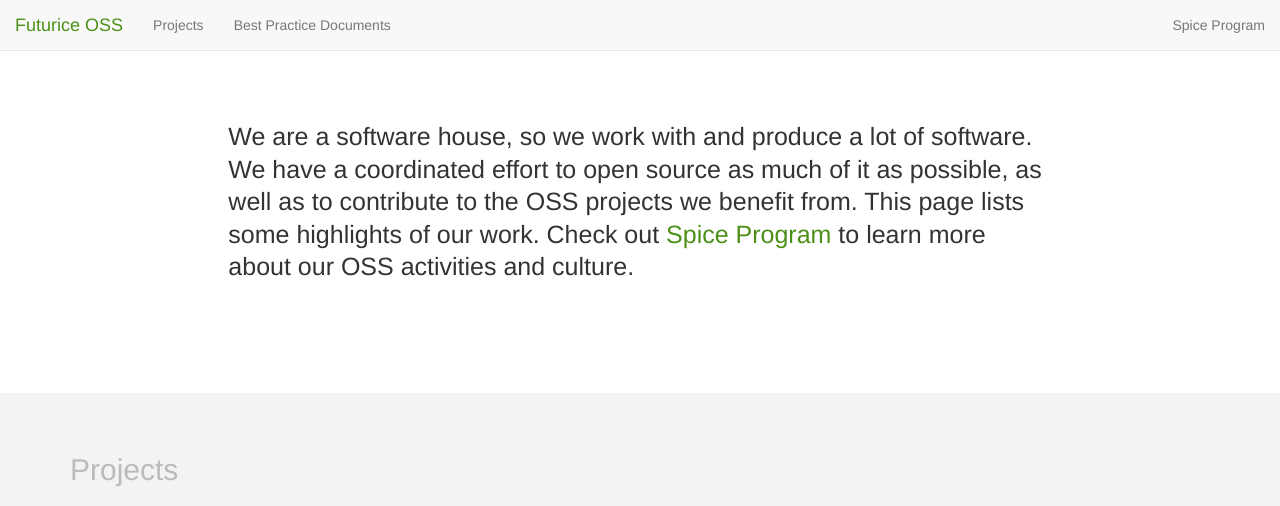
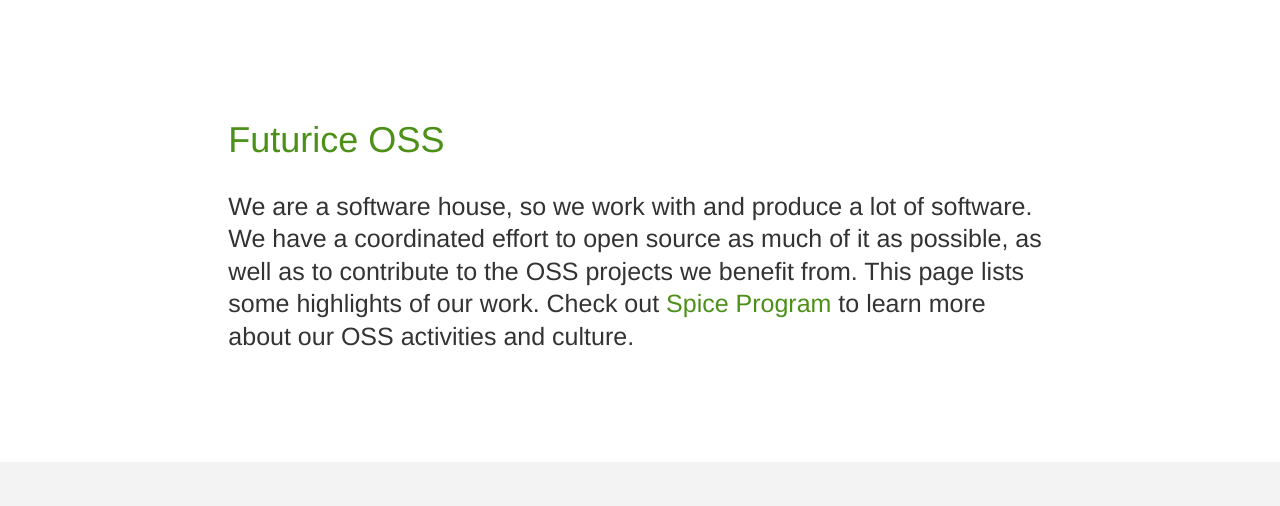
Before and after one commit to futurice/futurice.github.io, a Jekyll site: the page built from index.html, in a window 1280 px wide and 1400 px high, cut to the strip 0-506 px from the top of the window. Built offline with Jekyll 4.4.1, drawn with Linux system fonts in a browser that asks for light colours; nearby versions of some CDN libraries; comment, search, counter and statistics services are not loaded.

Commit message:
Removed navbar and updated style

```diff
--- a/_config.yml
+++ b/_config.yml
@@ -1,7 +1,5 @@
 # Site settings
 title: Futurice OSS
-twitter_username: Futurice
-description: Open source contributions by <a href="http://www.futurice.com">Futurice</a>
 
 # Build settings
 markdown: kramdown
--- a/_sass/_footer.scss
+++ b/_sass/_footer.scss
@@ -1,5 +1,5 @@
 #footer {
-	padding: 80px 0;
+	padding: 50px 0;
 	width: 100%;
 	background-color: #fff;
 	display: block;
--- a/css/main.scss
+++ b/css/main.scss
@@ -50,7 +50,7 @@
 
 
 @media (max-width: 768px) {
-    .col-xs-12 {
+    .col-md-8 {
         margin-top:20px;
     }
 }
@@ -62,25 +62,6 @@
 .category {
 	color: #BBBBBB;
 	margin-bottom: 40px;
-}
-
-.button {
-	width: 10em;
-	height: 4em;
-	border-radius: 4px;
-	background-color: #4c9018;
-	color: #fff;
-	border-color: #4c9018;
-
-	.buttontext {
-		vertical-align: middle;
-		position: relative;
-		font-size: 16px;
-	}
-
-	&:hover {
-		background-color: #3b8007;
-	}
 }
 
 .wordwrap {
@@ -147,10 +128,6 @@
 	}
 }
 
-.navbar-brand {
-	color: #4c9018 !important;
-}
-
 #github-logo {
 	padding-left: 10px;
 }
@@ -186,6 +163,12 @@
 	&:hover {
 		background-color: #3b8007 !important;
 	}
+
+	.btntext {
+		height: 32px;
+		line-height: 32px;
+		vertical-align: bottom;
+	}
 }
 
 .header {
@@ -210,6 +193,11 @@
 		display: inline-block;
 		vertical-align: middle;
 	}
+
+	.header-title {
+		margin-bottom: 30px;
+		color: #4c9018;
+	}
 }
 
 .projects {
--- a/index.html
+++ b/index.html
@@ -2,32 +2,11 @@
 layout: default
 ---
 
-<nav class="navbar navbar-default navbar-fixed-top" role="navigation">
-  <div class="container-fluid">
-    <div class="navbar-header">
-      <button type="button" class="navbar-toggle collapsed" data-toggle="collapse" data-target="#bs-example-navbar-collapse-1">
-        <span class="sr-only">Toggle navigation</span>
-        <span class="icon-bar"></span>
-      </button>
-      <a class="navbar-brand" href="#">Futurice OSS</a>
-    </div>
-
-    <div class="collapse navbar-collapse" id="bs-example-navbar-collapse-1">
-      <ul class="nav navbar-nav">
-        {% for c in site.projects %}
-        <li><a href="#{{c.category_name}}">{{c.category_name}}</a></li>
-        {% endfor %}
-      </ul>
-      <ul class="nav navbar-nav navbar-right">
-        <li><a href="http://www.spiceprogram.org">Spice Program</a></li>
-      </ul>
-    </div>
-  </div>
-</nav>
 
 <div class="container fullwidth-cont header">
   <div class="row introduction">
     <div class="col-xs-12 col-md-8 col-md-offset-2">
+      <h1 class="header-title">Futurice OSS</h1>
       <p class="header-text">We are a software house, so we work with and produce a lot of software. We have a coordinated effort to open source as much of it as possible, as well as to contribute to the OSS projects we benefit from. This page lists some highlights of our work. Check out <a href="http://www.spiceprogram.org">Spice Program</a> to learn more about our OSS activities and culture.</p>
     </div>
   </div>
@@ -40,16 +19,16 @@
 
 {% for project in category.contains %}
   <div class="row row-no-padding project">
-    <div class="col-xs-12 col-sm-4 col-md-4 screenshot nopadding">
+    <div class="col-sm-4 col-md-4 screenshot nopadding">
       <img src="{{project.screenshot}}" class="img-responsive screenshot" />
     </div>
-    <div class="col-xs-12 col-sm-8 col-md-8 info">
+    <div class="col-sm-8 col-md-8 info">
       <h1 class="title">{{project.title}}</h1>
 
       {% capture description %}{% include {{project.description}} %}{% endcapture %}
       <div class="description wordwrap">{{ description | markdownify }}</div>
         <div class="info-bottom">
-          <a href="https://github.com/futurice/{{project.github_repo_name}}" class="btn btn-primary" role="button"><span class="buttontext">Source</span><span class="mega-octicon octicon-mark-github" id="github-logo"></span></a>
+          <a href="https://github.com/futurice/{{project.github_repo_name}}" class="btn btn-primary" role="button"><span class="btntext">Source</span><span class="mega-octicon octicon-mark-github" id="github-logo"></span></a>
           <span class="github-info first-icon" id="stars_{{project.github_repo_name}}"></span>
           <span class="mega-octicon octicon-star github-icon" id="icon_stars_{{project.github_repo_name}}"></span>
           <span class="github-info" id="forks_{{project.github_repo_name}}"></span>
```
Also changed, not shown: Gemfile.lock.
